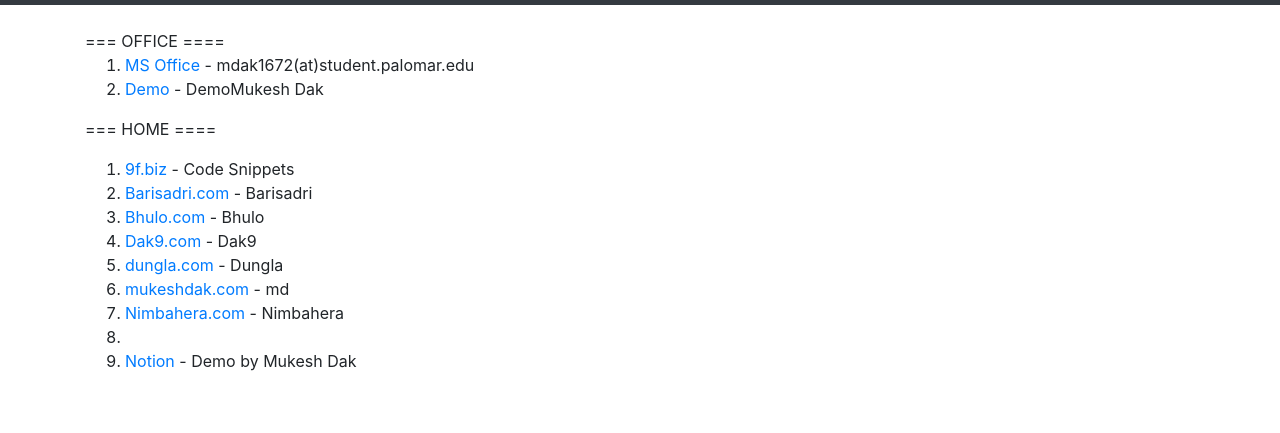
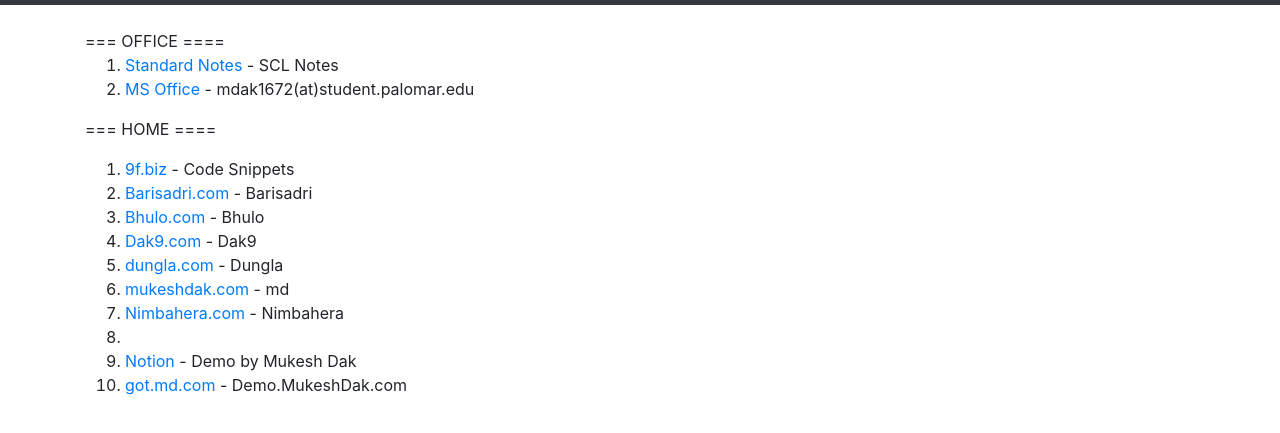
Before and after one commit to mukeshdak/me, a plain HTML site: page index.html in a window 1280 px wide. Shown: the part 51-484 px from the top of the page. Drawn offline with nearby package versions, Linux system fonts and the light colour scheme; a script that the page names is missing.

Commit message:
Update index.html

```diff
--- a/index.html
+++ b/index.html
@@ -45,8 +45,10 @@
         <div class="starter-template">
 === OFFICE ====
  <ol>
-    <li><a href="http://office.com">MS Office</a> - mdak1672(at)student.palomar.edu</li>
-    <li><a href="http://git.mukeshdak.com">Demo</a> - DemoMukesh Dak</li>
+
+    <li><a href="https://app.standardnotes.org">Standard Notes</a> - SCL Notes</li>
+<li><a href="http://office.com">MS Office</a> - mdak1672(at)student.palomar.edu</li>
+
             </ol>
 <p>=== HOME ====<p>
 <ol>
@@ -61,6 +63,7 @@
     <li> &nbsp; </li>
 
     <li><a href="http://git.mukeshdak.com">Notion</a> - Demo by Mukesh Dak</li>
+    <li><a href="http://git.mukeshdak.com">got.md.com</a> - Demo.MukeshDak.com</li>
 </ol>
         </div>
 
```
